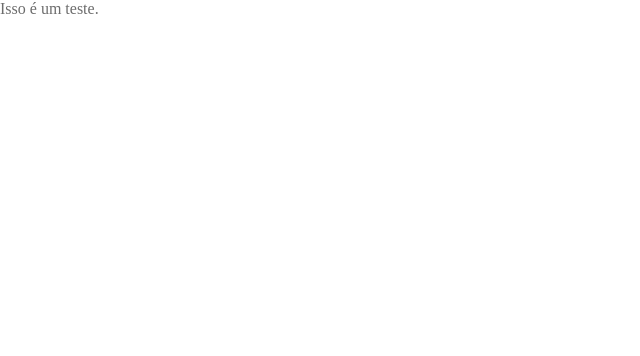
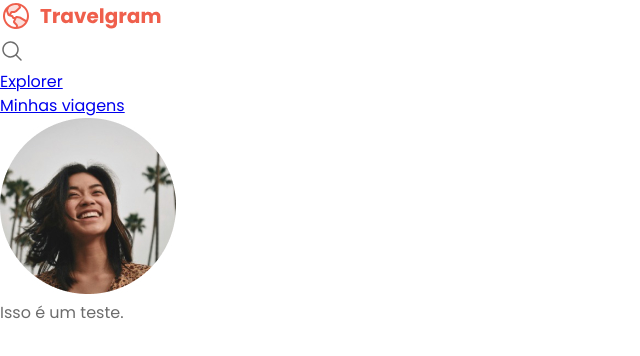
Before and after one commit to leandrosiveira/perfildeviagens, a plain HTML site: page index.html in a window 1280 px wide. Shown: the whole page, without its empty margins (0-640 px from the left). Drawn offline with Linux system fonts and the light colour scheme.

Commit message:
imagens logos

```diff
--- a/index.html
+++ b/index.html
@@ -2,10 +2,35 @@
 <html lang="pt-br">
   <link rel="stylesheet" href="styles/index.css">
 <head>
+  <link rel="preconnect" href="https://fonts.googleapis.com">
+  <link rel="preconnect" href="https://fonts.gstatic.com" crossorigin>
+
   <meta charset="UTF-8">
   <meta name="viewport" content="width=device-width, initial-scale=1.0">
   <title>Perfil de Viagens</title>
+
+  <link href="https://fonts.googleapis.com/css2?family=Poppins:wght@400;700&display=swap" rel="stylesheet">
 </head>
+<nav>
+  <a href="#" id="logo"><img src="assets/Logo.svg" alt="Logomarca">
+  </a>
+  <ul id="primary-menu">
+      <li>
+        <a href="#">
+          <img src="assets/icons/MagnifyingGlass.svg" alt="ícone de lupa">
+        </a>
+      </li>
+      <li>
+        <a href="#">Explorer</a>
+      </li>
+      <li>
+        <a href="#">Minhas viagens</a>
+      </li>
+      <li>
+        <a href="#"><img src="assets/Profile pic.jpg" alt="Imagem de Isabela Torres"></a>
+      </li>
+  </ul>
+</nav>
 <body>
   <P>
     Isso é um teste.
--- a/styles/global.css
+++ b/styles/global.css
@@ -11,8 +11,15 @@
   --shape-transparency: hsla(0, 0%, 100%, 0.566);
   --text-color-primary: #313131;
   --text-color-secondary:#6C6C6C;
+
+  --font-family: "Poppins", sans-serif;
+  --text:16px/1.5 var(--font-family);
+  --text-lg: bold 32px/125%;
+  --text-md: 14px/170% var(--font-family);
+  --text-sm: 12px/170% var(--font-family);
 }
 body{
+  font: var(--text);
   color: var(--text-color-secondary);
   background-color: var(--background-color);
 }
```
Also changed, not shown: assets/Image 01.png (deleted), assets/Image 02.png (deleted), assets/Image 03.png (deleted), assets/Image 04.png (deleted), assets/Image 05.png (deleted), assets/Image 06.png (deleted), assets/Image 07.png (deleted), assets/Image 08.png (deleted), assets/Image 09.png (deleted), assets/Image 10.png (deleted), assets/Image 11.png (deleted), assets/Profile pic.jpg (added), assets/icons/AirplaneTilt.svg (renamed from assets/AirplaneTilt.svg), assets/icons/Image.svg (renamed from assets/Image.svg), 2 more files, 13 other files.
